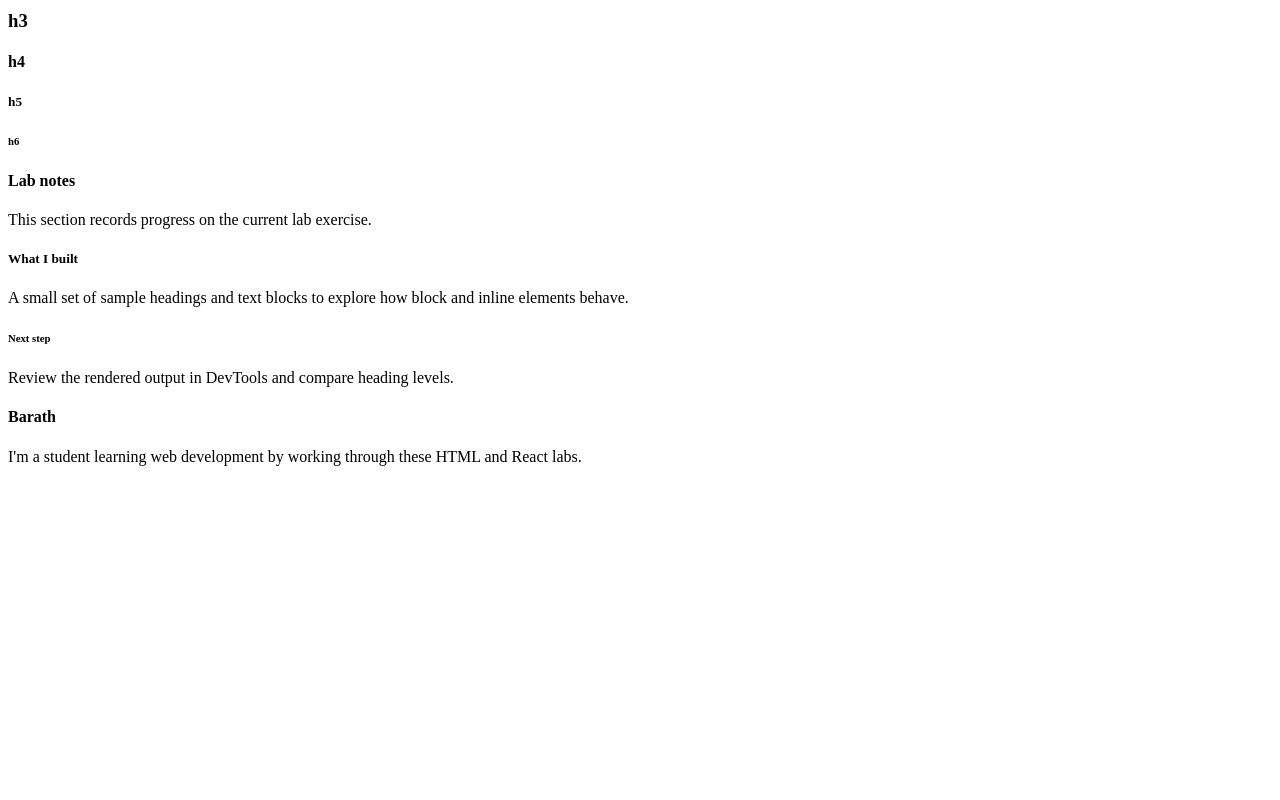
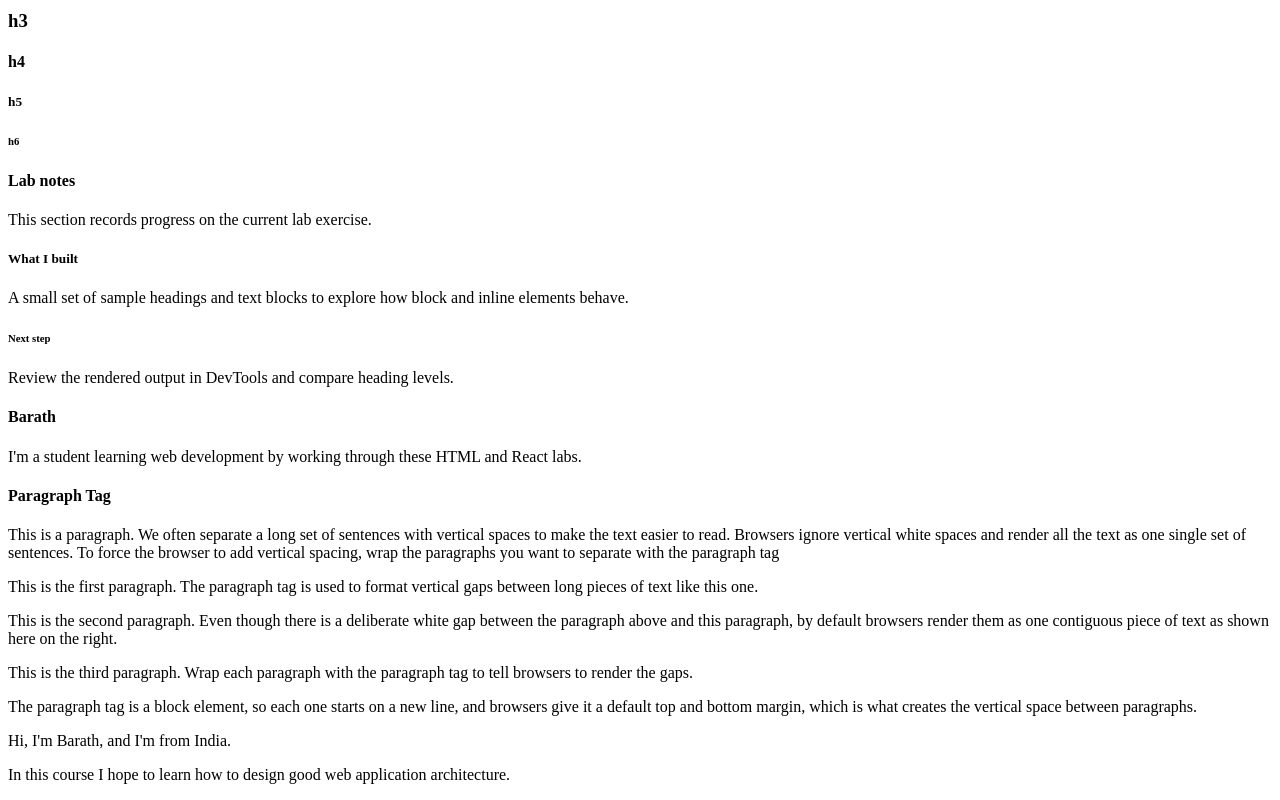
Before and after one commit to mrmirror662/barath-webdev, a Next.js app: page /labs/lab1 in a window 1280 px wide. Shown: the part 338-1138 px from the top of the page. Before the commit the page ends 812 px from the top, so only its background shows below. Built offline with nearby package versions, Linux system fonts and the light colour scheme.

Commit message:
added more reqs

```diff
--- /dev/null
+++ b/app/labs/lab1/ParagraphTag.tsx
@@ -0,0 +1,40 @@
+export default function ParagraphTag() {
+  return (
+    <div id="wd-p-tag">
+      <h4>Paragraph Tag</h4>
+      <p id="wd-p-1">
+        This is a paragraph. We often separate a long set of sentences with
+        vertical spaces to make the text easier to read. Browsers ignore
+        vertical white spaces and render all the text as one single set of
+        sentences. To force the browser to add vertical spacing, wrap the
+        paragraphs you want to separate with the paragraph tag
+      </p>
+      <p id="wd-p-2">
+        This is the first paragraph. The paragraph tag is used to format
+        vertical gaps between long pieces of text like this one.
+      </p>
+      <p id="wd-p-3">
+        This is the second paragraph. Even though there is a deliberate white
+        gap between the paragraph above and this paragraph, by default
+        browsers render them as one contiguous piece of text as shown here on
+        the right.
+      </p>
+      <p id="wd-p-4">
+        This is the third paragraph. Wrap each paragraph with the paragraph
+        tag to tell browsers to render the gaps.
+      </p>
+      <p id="wd-ai-p">
+        The paragraph tag is a block element, so each one starts on a new line,
+        and browsers give it a default top and bottom margin, which is what
+        creates the vertical space between paragraphs.
+      </p>
+      <p id="wd-p-your-1">
+        Hi, I&apos;m Barath, and I&apos;m from India.
+      </p>
+      <p id="wd-p-your-2">
+        In this course I hope to learn how to design good web application
+        architecture.
+      </p>
+    </div>
+  );
+}
--- a/app/labs/lab1/page.tsx
+++ b/app/labs/lab1/page.tsx
@@ -1,4 +1,5 @@
 import HeadingTags from "./HeadingTags";
+import ParagraphTag from "./ParagraphTag";
 
 export default function Lab1() {
   return (
@@ -6,6 +7,7 @@
       <h2>Lab 1</h2>
       <h3>HTML Examples</h3>
       <HeadingTags />
+      <ParagraphTag />
       {/* do the next exercise here */}
     </div>
   );
```
